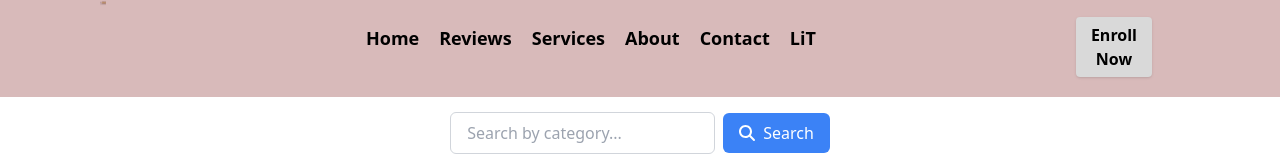
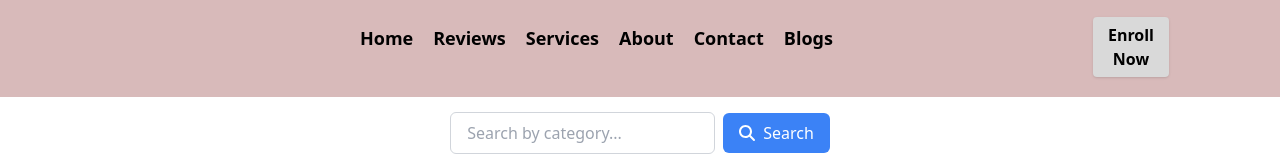
Before and after one commit to timingotech/uds, a React (Create React App) app: page /blog in a window 1280 px wide. Shown: the top 160 px of the page. Built offline with nearby package versions, Linux system fonts and the light colour scheme.

Commit message:
added blog

```diff
--- a/src/components/BlogData.js
+++ b/src/components/BlogData.js
@@ -35,7 +35,7 @@ const BlogData = [
     image5: Dutch4,
     image6: Dutch5,
     readingTime: "5 min",
-    category: "Netherland, Delegates, Vice President",
+    category: "Netherland, Delegates, Vice President, Dutch",
     socialMedia: {
         twitter: "https://twitter.com/timingotech",
         instagram: "https://instagram.com/timingotech",
--- a/src/components/NavBar.js
+++ b/src/components/NavBar.js
@@ -46,7 +46,7 @@ const NavBar = () => {
               </Link>
             </li>
             <li className=''>
-              <Link to='/blog' className='text-black md:ml-5 down' onClick={closeMenu}>
+              <Link to='/services' className='text-black md:ml-5 down' onClick={closeMenu}>
                 Services
               </Link>
             </li>
@@ -61,8 +61,8 @@ const NavBar = () => {
               </Link>
             </li>
             <li className=''>
-              <Link to='/lit' className='text-black md:ml-5 down' onClick={closeMenu}>
-                LiT
+              <Link to='/blog' className='text-black md:ml-5 down' onClick={closeMenu}>
+                Blogs
               </Link>
             </li>
           </ul>
```
